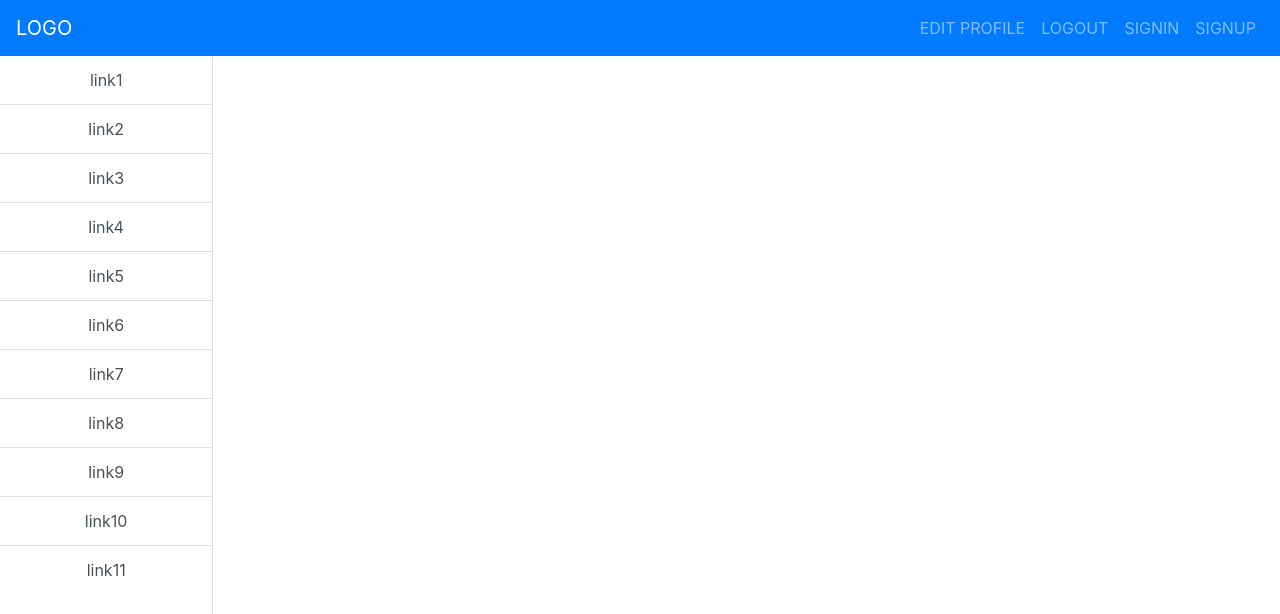
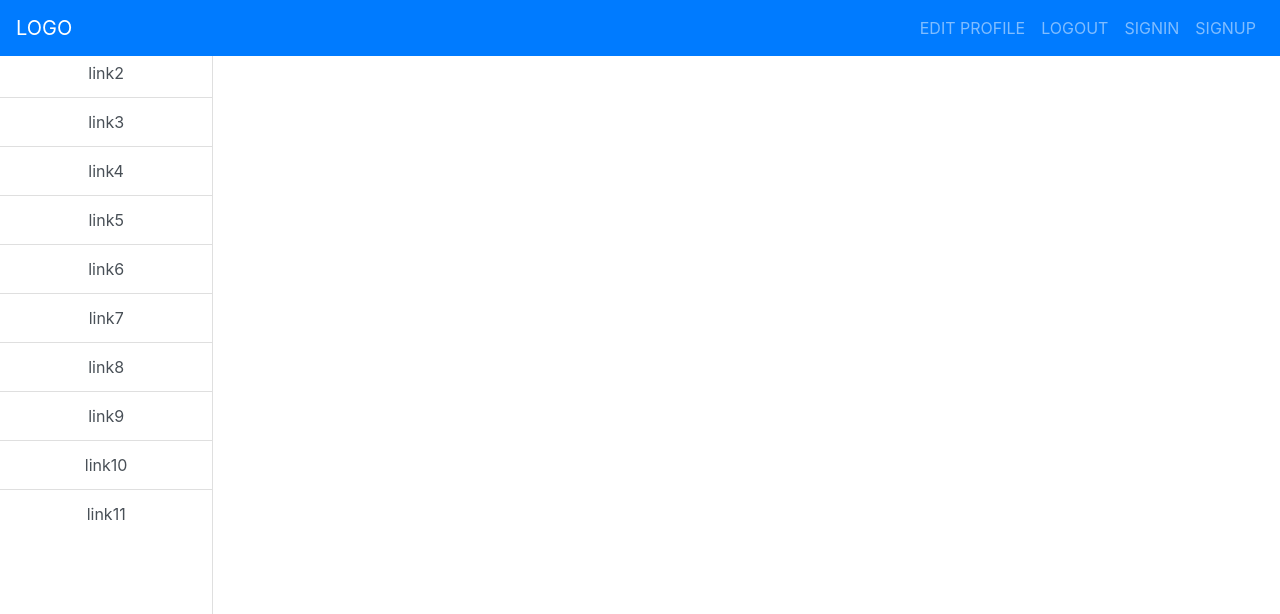
Before and after one commit to rainbow-flavor/hd-web, a React (Create React App) app in the folder hd-app/: page / in a window 1280 px wide. Shown: the top 614 px of the page. Built offline with nearby package versions, Linux system fonts and the light colour scheme.

Commit message:
Fix side bar border style

```diff
--- a/hd-app/src/App.css
+++ b/hd-app/src/App.css
@@ -1,4 +1,3 @@
 .side-bar{
-    padding-top: 3.5rem;
     border-right: 1px solid rgba(0,0,0,.125);
 }
```
